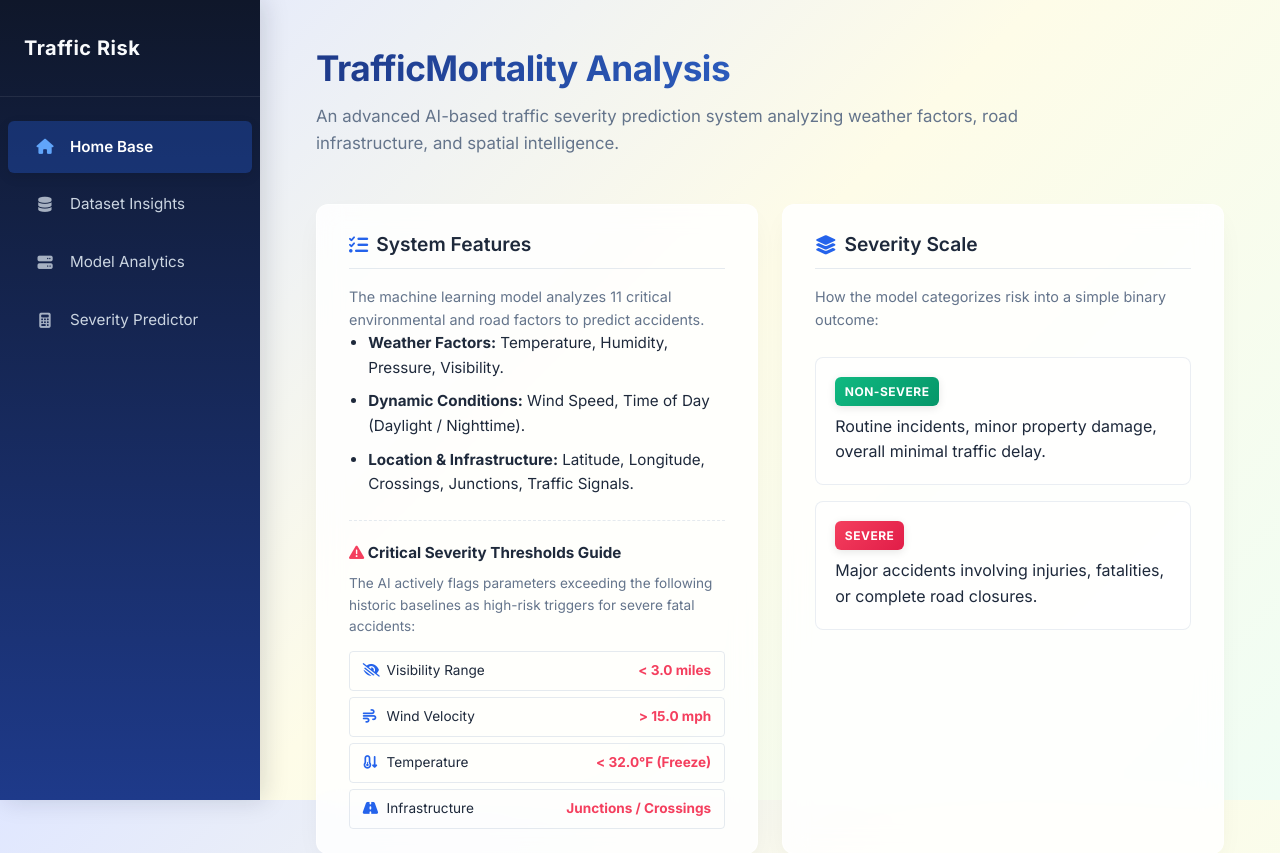
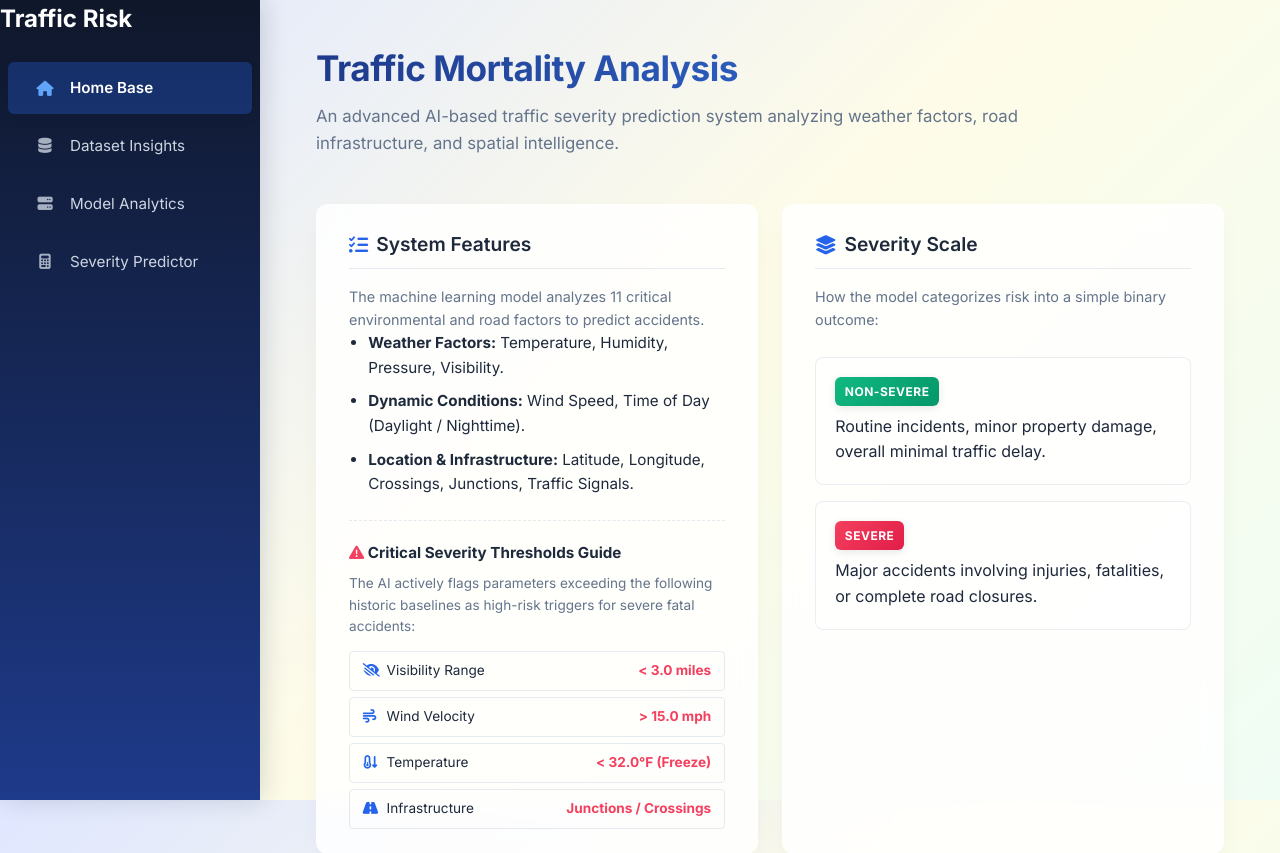
Before and after one commit to Sid-369-2004/Traffic-Mortality-Analysis, a Flask app: page / in a window 1280 px wide. Shown: the top 853 px of the page. Run offline with Flask 3, Linux system fonts and the light colour scheme.

Commit message:
style: add custom logo image to HTML sidebar layout and fix title spacing

```diff
--- a/build_doc.py
+++ b/build_doc.py
@@ -8,7 +8,7 @@
 
         # Chapter 1
         if "A brief introduction to the topic assigned" in txt:
-            para.text = "The TrafficMortality Analysis system is an advanced AI-powered diagnostic tool designed to predict traffic accident severity. By analyzing a massive dataset of real-world traffic collisions, the system evaluates 11 critical environmental and infrastructure dimensions—including coordinate geography, meteorological pressure, humidity, wind speed, and junction proximity. The primary objective is to categorize incidents as either 'Non-Severe' or 'Severe/Fatal'. The problem is resolved using Python's full-stack capabilities, integrated with a Flask web architecture for dynamic deployment. The intelligence engine actively compares three supervised machine learning algorithms: the Multi-Layer Perceptron (MLP) Neural Network, Decision Trees, and Support Vector Machines (SVM)."
+            para.text = "The Traffic Mortality Analysis system is an advanced AI-powered diagnostic tool designed to predict traffic accident severity. By analyzing a massive dataset of real-world traffic collisions, the system evaluates 11 critical environmental and infrastructure dimensions—including coordinate geography, meteorological pressure, humidity, wind speed, and junction proximity. The primary objective is to categorize incidents as either 'Non-Severe' or 'Severe/Fatal'. The problem is resolved using Python's full-stack capabilities, integrated with a Flask web architecture for dynamic deployment. The intelligence engine actively compares three supervised machine learning algorithms: the Multi-Layer Perceptron (MLP) Neural Network, Decision Trees, and Support Vector Machines (SVM)."
 
         # Chapter 2
         elif "This section should describe the issues determined" in txt:
@@ -35,7 +35,7 @@
 
         # Chapter 6
         elif "Conclude the report using the findings" in txt:
-            para.text = "The deployment of the TrafficMortality Analysis system successfully demonstrates that environmental and infrastructural metadata can mathematically predict the severity of traffic collisions. By enforcing strict data sanitation and utilizing an MLP Neural Network optimized via TruncatedSVD, the system achieves rapid inference speeds suitable for real-world deployment on Edge networks (Vercel). The project proves that integrating advanced Python AI algorithms into a full-stack web application yields a professional, government-grade utility for emergency risk assessment."
+            para.text = "The deployment of the Traffic Mortality Analysis system successfully demonstrates that environmental and infrastructural metadata can mathematically predict the severity of traffic collisions. By enforcing strict data sanitation and utilizing an MLP Neural Network optimized via TruncatedSVD, the system achieves rapid inference speeds suitable for real-world deployment on Edge networks (Vercel). The project proves that integrating advanced Python AI algorithms into a full-stack web application yields a professional, government-grade utility for emergency risk assessment."
 
     # For Chapter 3 which had no placeholder text, we manually find the Chapter 3 header and insert
     for i, para in enumerate(doc.paragraphs):
--- a/static/style.css
+++ b/static/style.css
@@ -205,6 +205,13 @@
 .btn-primary:active { transform: translateY(1px); box-shadow: 0 2px 4px rgba(37, 99, 235, 0.2); }
 .btn-primary:disabled { background: #94a3b8; cursor: not-allowed; transform: none; box-shadow: none; }
 
+.sidebar-logo {
+    width: 100%;
+    height: 100%;
+    object-fit: contain;
+    border-radius: 12px;
+}
+
 /* Result Box */
 .result-box {
     padding: 2rem; border-radius: 12px; border: 1px solid var(--border-color);
--- a/templates/base.html
+++ b/templates/base.html
@@ -3,7 +3,7 @@
 <head>
     <meta charset="UTF-8">
     <meta name="viewport" content="width=device-width, initial-scale=1.0">
-    <title>TrafficMortality Analysis</title>
+    <title>Traffic Mortality Analysis</title>
     <link href="https://fonts.googleapis.com/css2?family=Inter:wght@400;500;600;700&display=swap" rel="stylesheet">
     <link href="https://cdnjs.cloudflare.com/ajax/libs/font-awesome/6.4.0/css/all.min.css" rel="stylesheet">
     <link rel="stylesheet" href="{{ url_for('static', filename='style.css') }}">
@@ -13,10 +13,10 @@
     <div class="dashboard-wrapper">
         <!-- Left Sidebar Navigation -->
         <aside class="sidebar">
-            <div class="sidebar-header">
+            <div class="logo-box">
                 <img src="{{ url_for('static', filename='images/logo.png') }}" alt="Logo" class="sidebar-logo">
-                <h2>Traffic Risk</h2>
             </div>
+            <h2>Traffic Risk</h2>
             <nav class="sidebar-nav">
                 <a href="{{ url_for('index') }}" class="{% if active_page == 'home' %}active{% endif %}"><i class="fa-solid fa-house"></i> Home Base</a>
                 <a href="{{ url_for('dataset') }}" class="{% if active_page == 'dataset' %}active{% endif %}"><i class="fa-solid fa-database"></i> Dataset Insights</a>
--- a/templates/dataset.html
+++ b/templates/dataset.html
@@ -2,7 +2,7 @@
 {% block content %}
 <header class="top-header">
     <h1>Dataset Insights</h1>
-    <p>Data transparency and feature understanding for the TrafficMortality Analysis system.</p>
+    <p>Data transparency and feature understanding for the Traffic Mortality Analysis system.</p>
 </header>
 
 <section class="section">
--- a/templates/index.html
+++ b/templates/index.html
@@ -1,7 +1,7 @@
 {% extends 'base.html' %}
 {% block content %}
 <header class="top-header">
-    <h1>TrafficMortality Analysis</h1>
+    <h1>Traffic Mortality Analysis</h1>
     <p>An advanced AI-based traffic severity prediction system analyzing weather factors, road infrastructure, and spatial intelligence.</p>
 </header>
 
```
Also changed, not shown: 1 other file.
